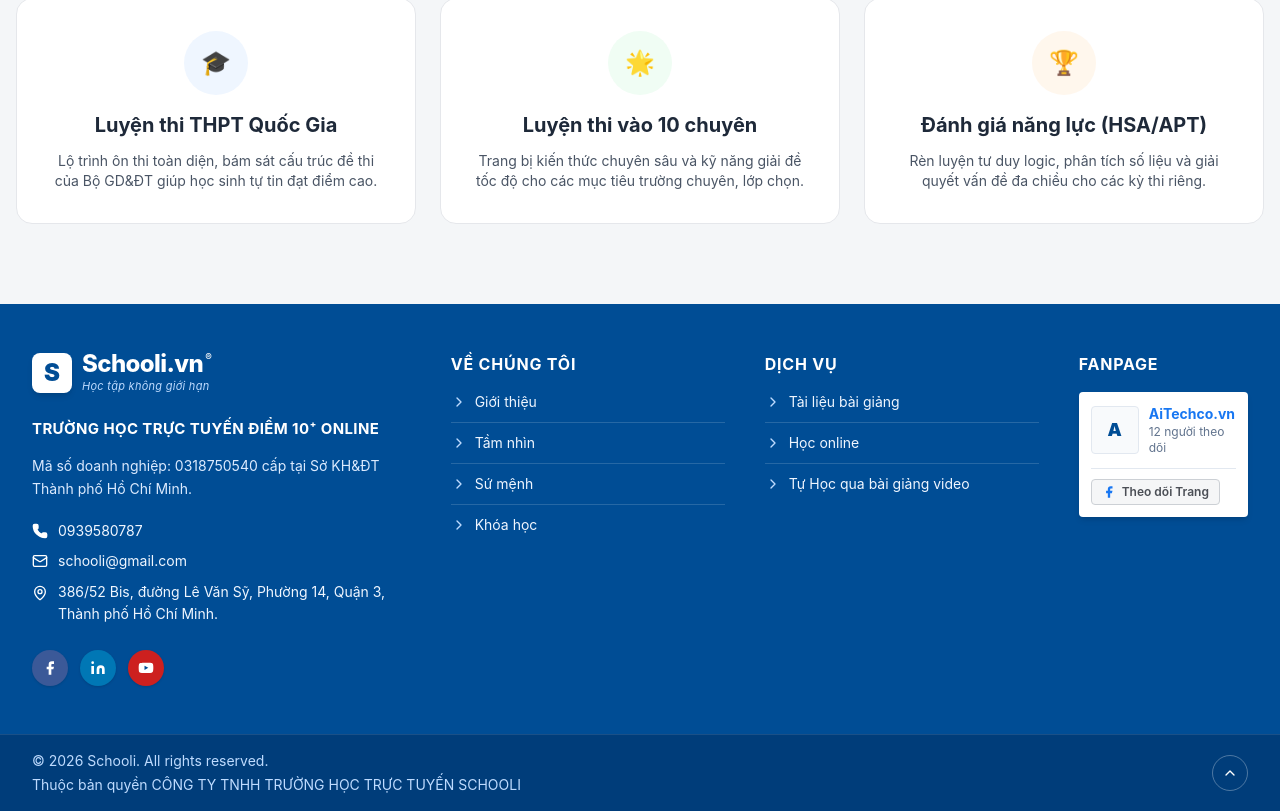
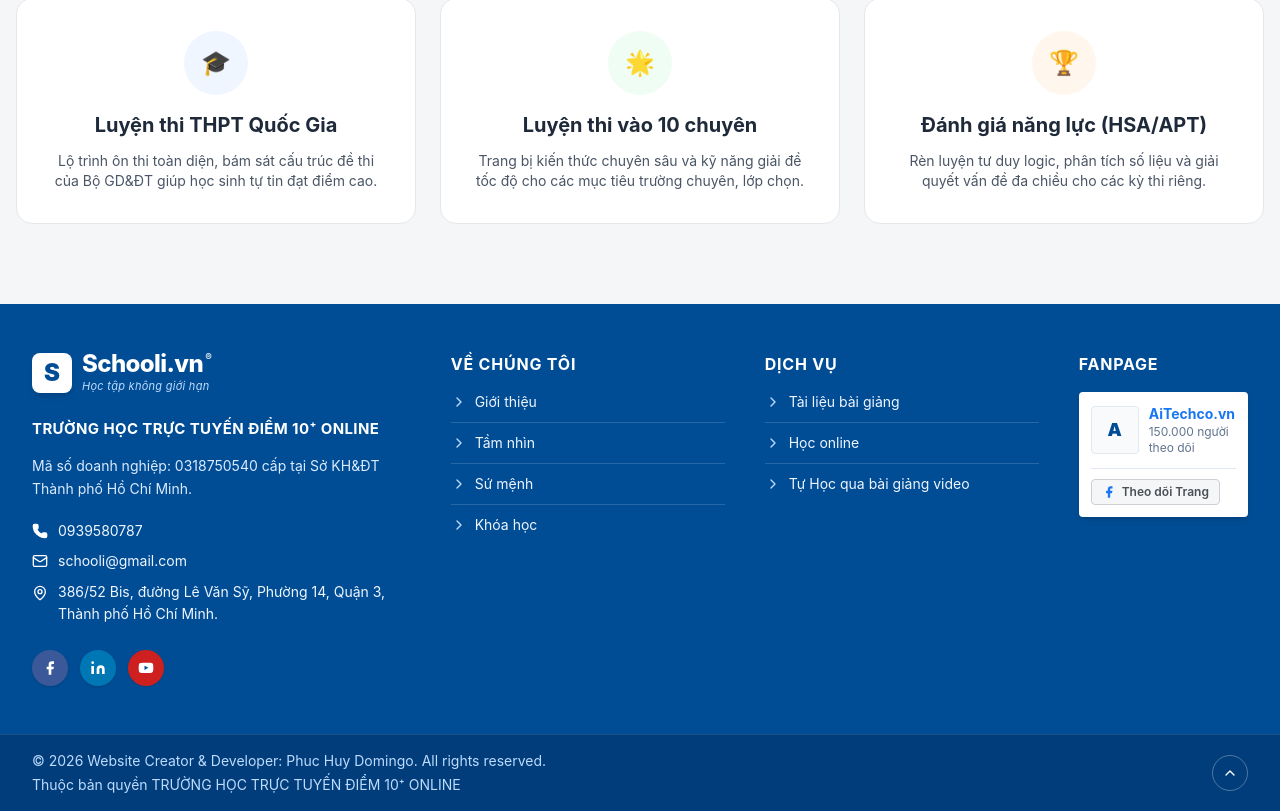
Before and after one commit to mathbanviet/d10-platform, a Next.js app in the folder apps/web/: page / in a window 1280 px wide. Shown: the part 774-1585 px from the top of the page. Built offline with nearby package versions, Linux system fonts and the light colour scheme.

Commit message:
Tieu de chan trang 4

```diff
--- a/apps/web/app/Footer.tsx
+++ b/apps/web/app/Footer.tsx
@@ -125,7 +125,7 @@ export default function Footer() {
                 <LinkedinIcon className="w-4 h-4" />
               </a>
               <a
-                href="https://youtube.com"
+                href="https://www.youtube.com/@SchooliOnline"
                 target="_blank"
                 rel="noopener noreferrer"
                 aria-label="YouTube"
@@ -205,13 +205,13 @@ export default function Footer() {
                     AiTechco.vn
                   </a>
                   <span className="text-xs text-slate-500 block">
-                    12 người theo dõi
+                    150.000 người theo dõi
                   </span>
                 </div>
               </div>
               <div className="pt-2.5">
                 <a
-                  href="https://facebook.com"
+                  href="https://www.facebook.com/schooli.edu.vn"
                   target="_blank"
                   rel="noopener noreferrer"
                   className="inline-flex items-center gap-1.5 bg-[#f5f6f7] hover:bg-[#ebedf0] border border-[#ccd0d5] text-[#4b4f56] text-xs font-semibold px-2.5 py-1 rounded-sm transition"
@@ -230,8 +230,8 @@ export default function Footer() {
       <div className="w-full bg-[#003d7a] border-t border-white/10">
         <div className="max-w-7xl mx-auto px-4 sm:px-6 lg:px-8 py-4 flex flex-col sm:flex-row items-center justify-between gap-4">
           <div className="text-xs sm:text-sm text-blue-200 space-y-1 text-center sm:text-left">
-            <p>© 2026 Schooli. All rights reserved.</p>
-            <p>Thuộc bản quyền CÔNG TY TNHH TRƯỜNG HỌC TRỰC TUYẾN SCHOOLI</p>
+            <p>© 2026 Website Creator & Developer: Phuc Huy Domingo. All rights reserved.</p>
+            <p>Thuộc bản quyền TRƯỜNG HỌC TRỰC TUYẾN ĐIỂM 10⁺ ONLINE</p>
           </div>
 
           <button
```
